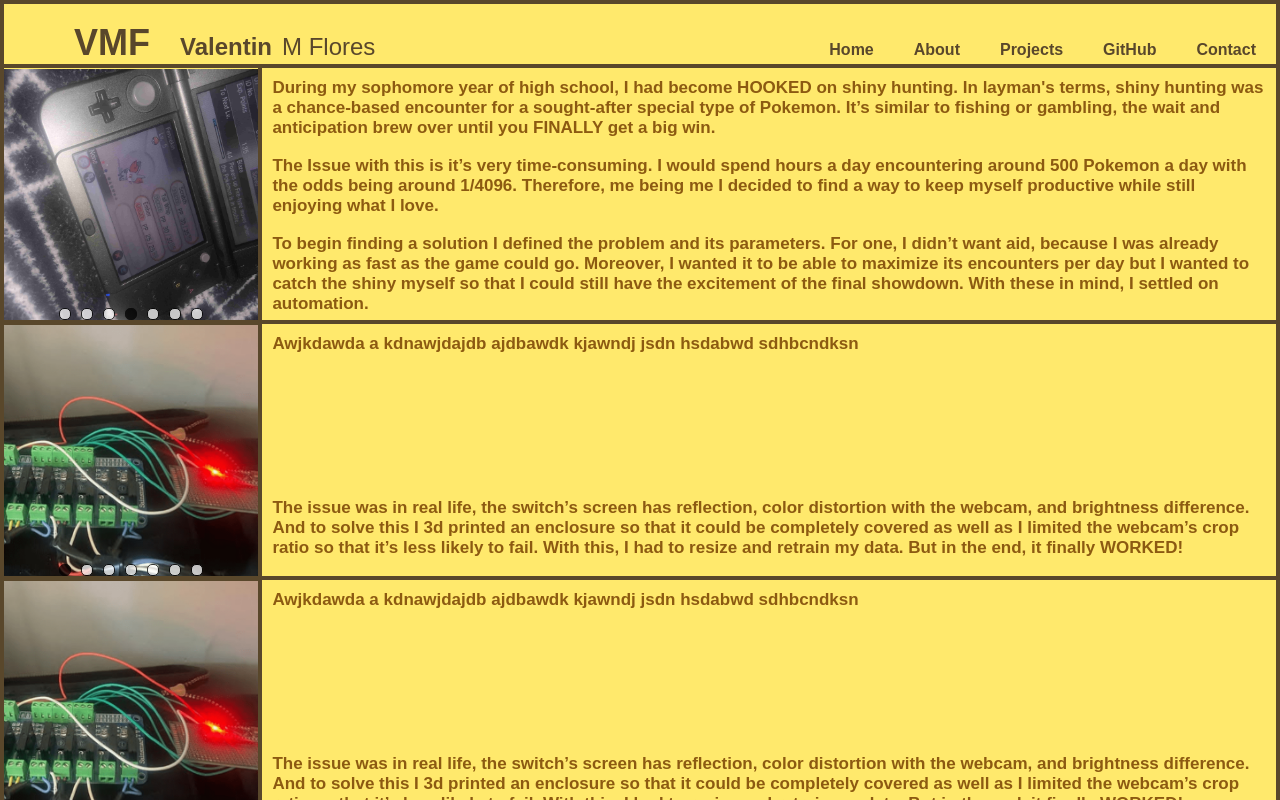
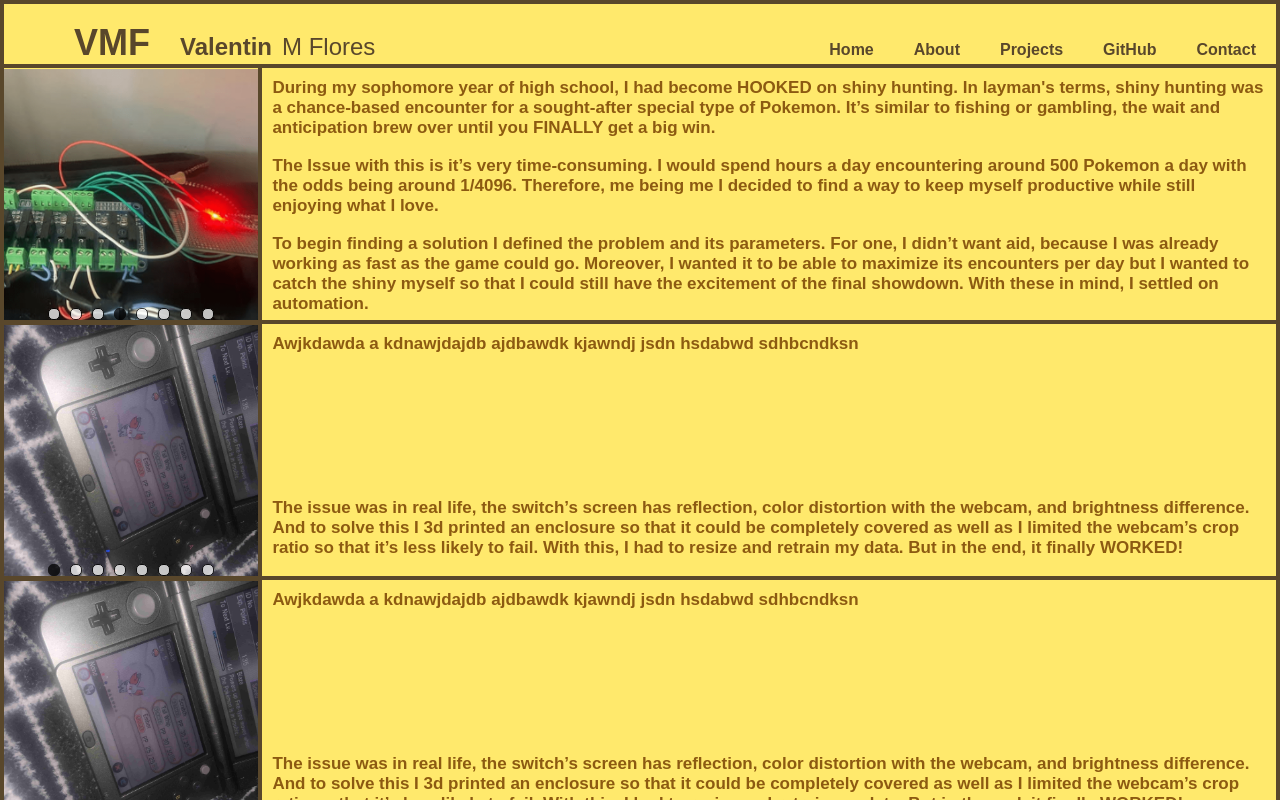
Before and after one commit to FloresVal07/vmf-portfolio, a React (Vite) app: page /projects in a window 1280 px wide. Both pictures are taken after a click on the button 131 px from the left and 314 px from the top of the page. Shown: the top 800 px of the page. Built offline with nearby package versions, Linux system fonts and the light colour scheme.

Commit message:
Testing on other machines

```diff
--- a/src/Pages/ImageSlider.css
+++ b/src/Pages/ImageSlider.css
@@ -40,10 +40,10 @@
   opacity: 1;
 }
 
-img,
-video {
+.slide img, .slide video {
   max-width: 100%;
   max-height: 100%;
+  object-fit: cover;
 }
 
 .slider-nav {
--- a/src/Pages/Projects.jsx
+++ b/src/Pages/Projects.jsx
@@ -1,13 +1,14 @@
+import "./Projects.css";
+import ImageSlider from "./ImageSlider.jsx";
 import rightArr from "../assets/projectImages/shinyHunter/shinyHunter.png";
+import firstEver from "../assets/projectImages/shinyHunter/firstEver.jpg";
+import hobby from "../assets/projectImages/shinyHunter/hobby.jpg";
+import controllers from "../assets/projectImages/shinyHunter/controllers.jpg";
 import shinyHunter from "../assets/projectImages/shinyHunter/shinyHunter.png";
-import controllers from "../assets/projectImages/shinyHunter/controllers.jpg";
-import firstEver from "../assets/projectImages/shinyHunter/firstEver.jpg";
+import container from "../assets/projectImages/shinyHunter/unnamed.jpg";
 import success from "../assets/projectImages/shinyHunter/success.jpg";
 import working from "../assets/projectImages/shinyHunter/working.mp4";
-import container from "../assets/projectImages/shinyHunter/unnamed.jpg";
-import hobby from "../assets/projectImages/shinyHunter/hobby.jpg";
-import "./Projects.css";
-import ImageSlider from "./ImageSlider.jsx";
+import code from "../assets/projectImages/shinyHunter/code.mp4";
 
 function Projects(){
 
@@ -120,16 +121,20 @@ function Projects(){
     ];
 
     const slides = [
-        <img src={shinyHunter} alt="Shiny Hunter" />,
+        <img src={firstEver} alt="First Ever" />,
         <img src={hobby} alt="Hobby" />,
         <img src={controllers} alt="Controllers" />,
-        <img src={firstEver} alt="First Ever" />,
+        <img src={shinyHunter} alt="Shiny Hunter" />,
+        <img src={container} alt="Container" />,
         <img src={success} alt="Success" />,
-        <img src={container} alt="Container" />,
         <video controls>
-          <source src={working} type="video/mp4" />
+          <source src={working} type="video/mp4" alt="video of the shiny hunter working"/>
           Your browser does not support the video tag.
         </video>,
+        <video controls>
+        <source src={code} type="video/mp4" alt="video of the code"/>
+        Your browser does not support the video tag.
+      </video>,
       ];
 
     return(
```
Also changed, not shown: 1 other file (tests, documents, lock files or other folders).
